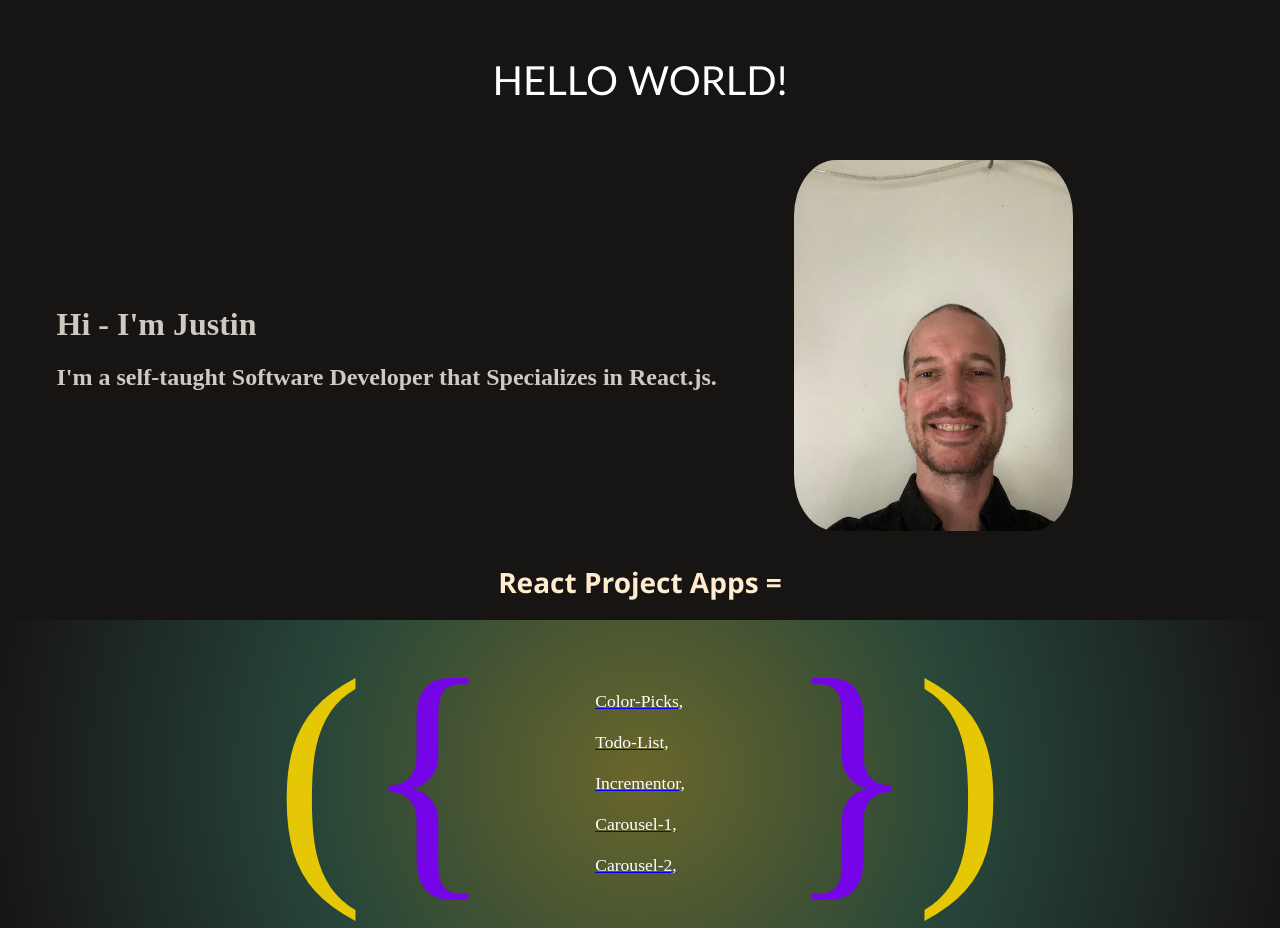
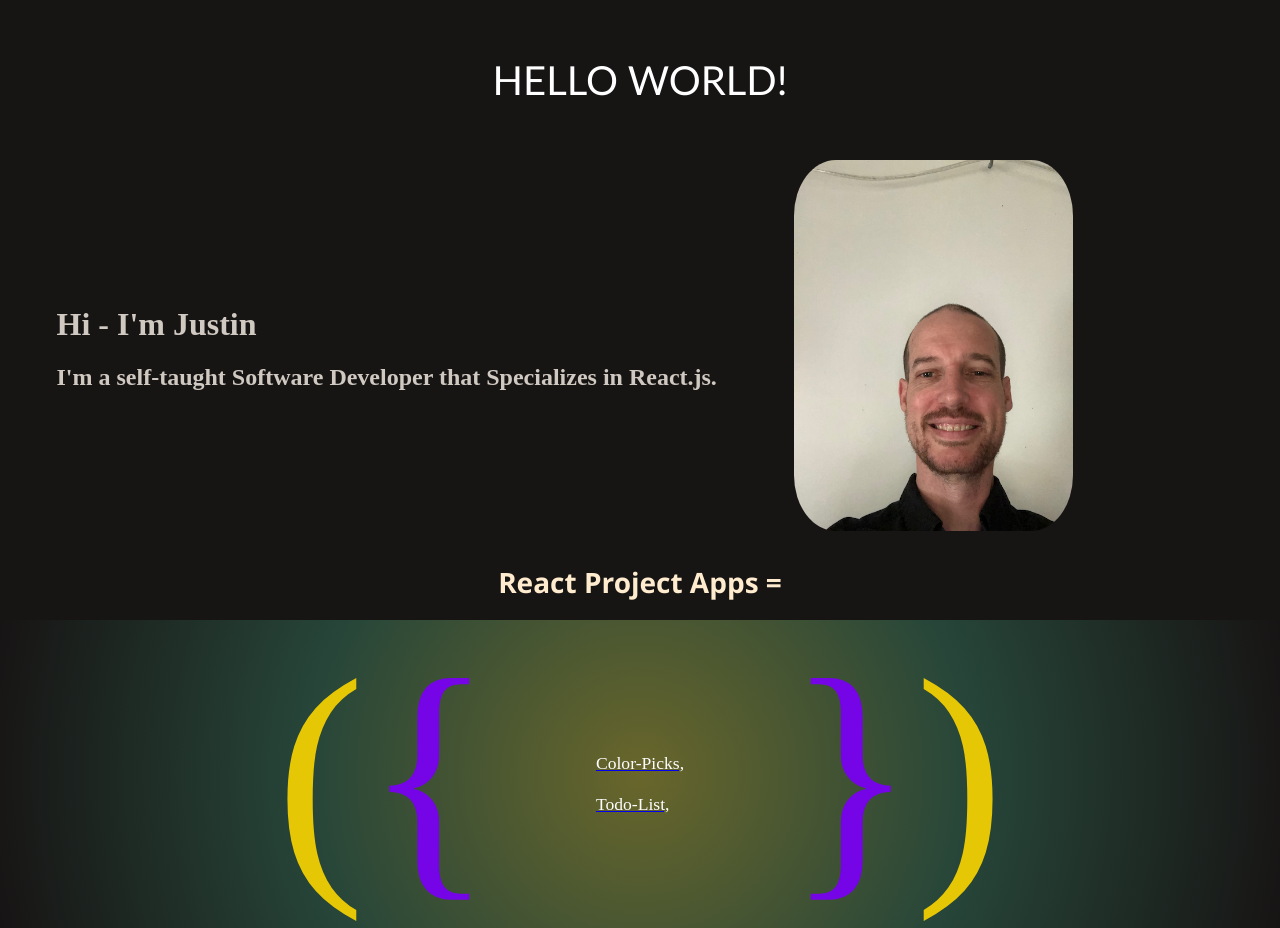
Before and after one commit to Aguadebebe/new-site, a React (Create React App) app: page / in a window 1280 px wide. Built offline with nearby package versions, Linux system fonts and the light colour scheme.

Commit message:
deleted links

```diff
--- a/src/Components/Feature4/ReactAppProjects.js
+++ b/src/Components/Feature4/ReactAppProjects.js
@@ -11,21 +11,6 @@ const ReactAppProjects = () => {
       {
         title: "Todo-List,",
         url: "https://aguadebebe.github.io/todo-list/",
-      },
-
-      {
-        title: "Incrementor,",
-        url: "https://aguadebebe.github.io/counter/",
-      },
-
-      {
-        title: "Carousel-1,",
-        url: "https://aguadebebe.github.io/componentz/",
-      },
-
-      {
-        title: "Carousel-2,",
-        url: "https://aguadebebe.github.io/acc/",
       },
     ];
 
```
